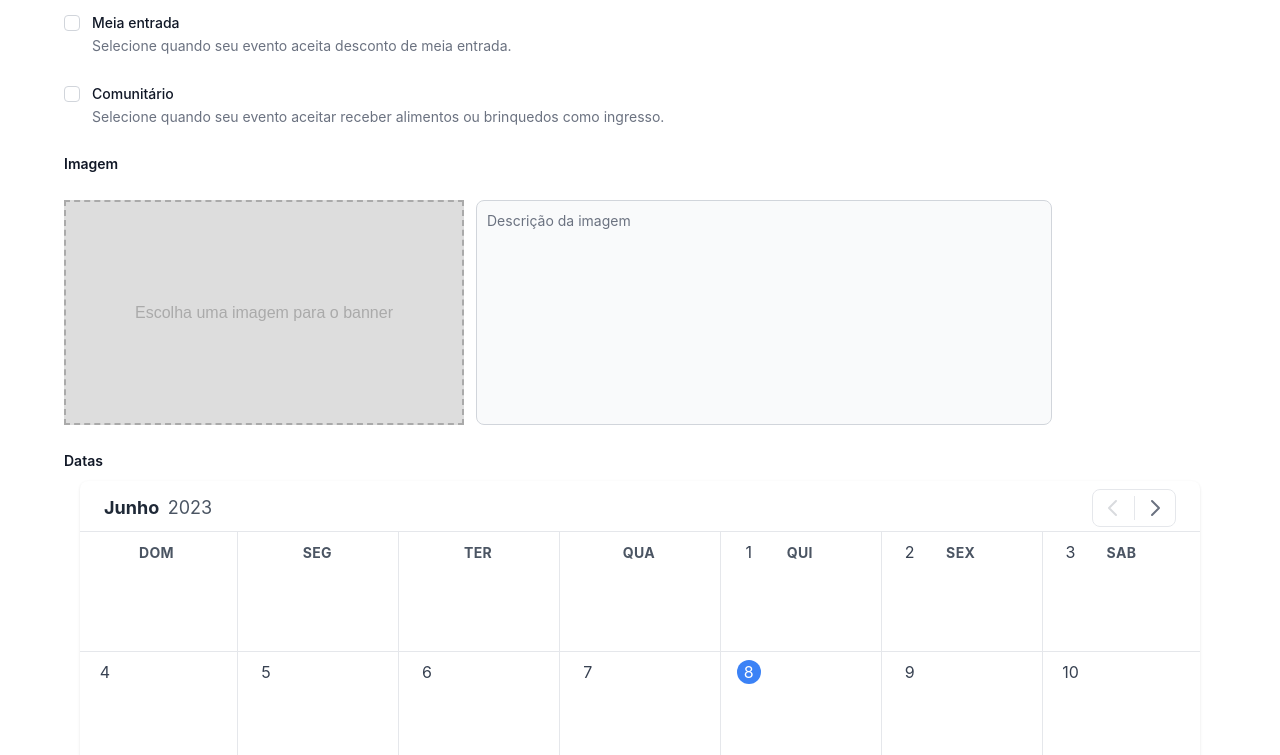
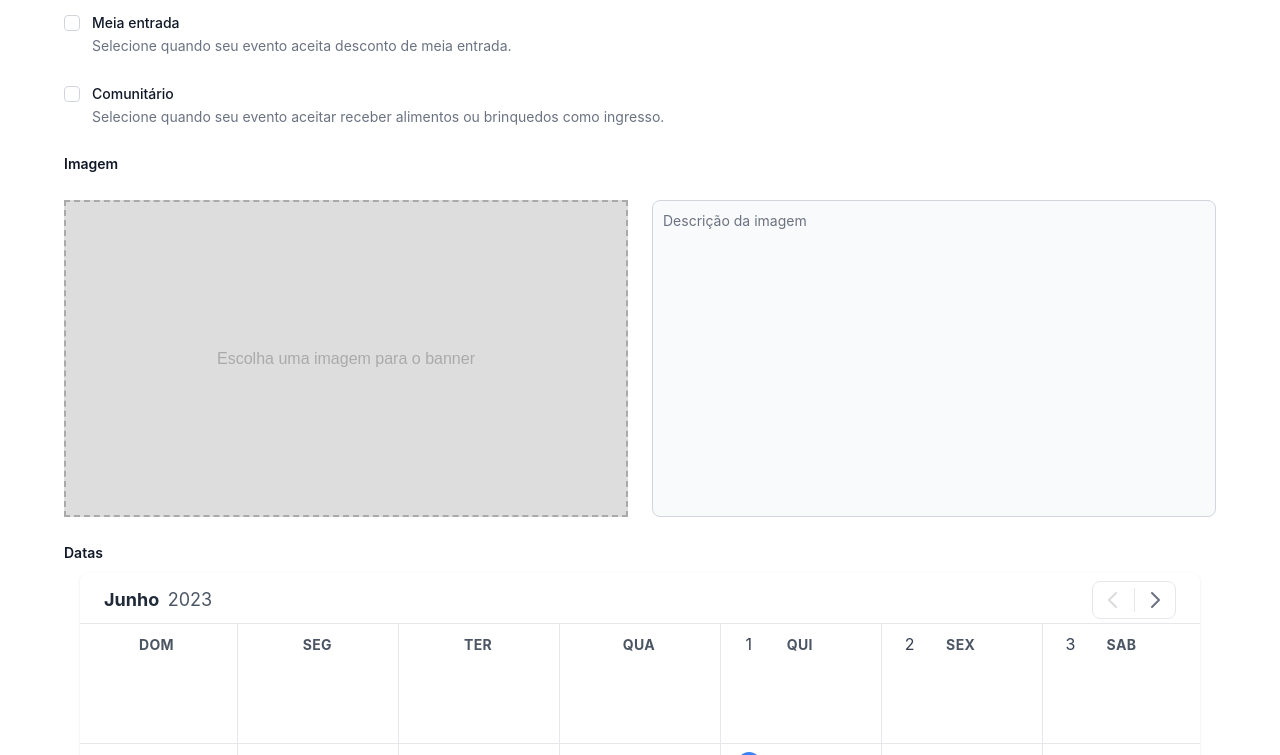
Before and after one commit to gusgewehr/casa-de-cultura, a Django app: page /cadastro-eventos in a window 1280 px wide. Shown: the part 729-1484 px from the top of the page. Run offline with Django 4.2, Linux system fonts and the light colour scheme; a user stored in the database is signed in; data comes from the database, SQL or seed files in the repository; both versions use the stored data as it was after the commit; some libraries are stand-ins or nearby versions.

Commit message:
Responsive field image

```diff
--- a/static/styles.css
+++ b/static/styles.css
@@ -8,6 +8,7 @@
 *::-webkit-scrollbar {
   width: 7px;
 }
+
 *::-webkit-scrollbar-track {
   border-radius: 5px;
   background-color: #DFE9EB;
@@ -33,12 +34,13 @@
 *::-webkit-scrollbar-thumb:active {
   background-color: #6366F1;
 }
+
 #picture__input {
   display: none;
 }
 
 .picture {
-  width: 400px;
+  width: 100%;
   aspect-ratio: 16/9;
   background: #ddd;
   display: flex;
--- a/templates/imageUpload.html
+++ b/templates/imageUpload.html
@@ -1,12 +1,12 @@
-<div class="flex flex-row">
-    <div class="sm:basis-1 md:basis-4/12">
+<div class="banner-image grid grid-cols-1 md:grid-cols-2 gap-6">
+    <div class="flex justify-center">
         <label class="picture" for="picture__input" tabIndex="0">
             <span class="picture__image">Escolha uma imagem para o banner</span>
         </label>
 
         <input required type="file" name="picture__input" id="picture__input" onchange="imagePreview()">
     </div>
-    <div class="sm:basis-1 md:basis-6/12 md:ml-3">
+    <div class="flex justify-center">
         <textarea id="message" rows="4"
             class="block p-2.5 w-full text-sm text-gray-900 bg-gray-50 rounded-lg border border-gray-300 focus:ring-blue-500 focus:border-blue-500 dark:bg-gray-700 dark:border-gray-600 dark:placeholder-gray-400 dark:text-white dark:focus:ring-blue-500 dark:focus:border-blue-500 min-h-full resize-none"
             placeholder="Descrição da imagem"></textarea>
```
Also changed, not shown: db.sqlite3.
